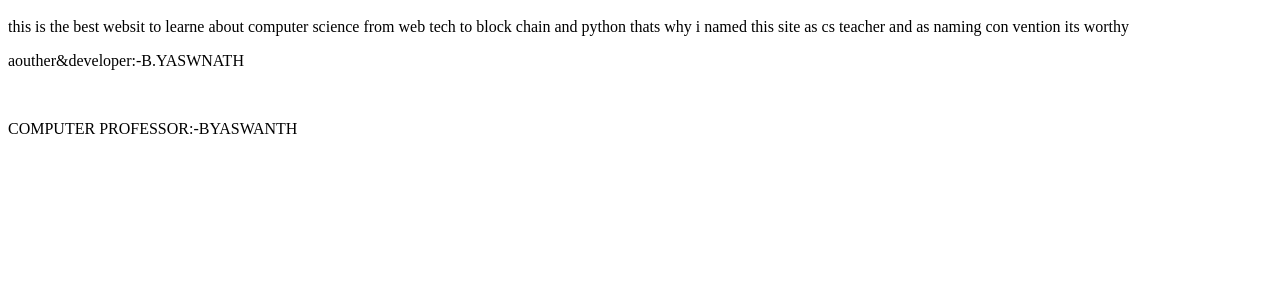
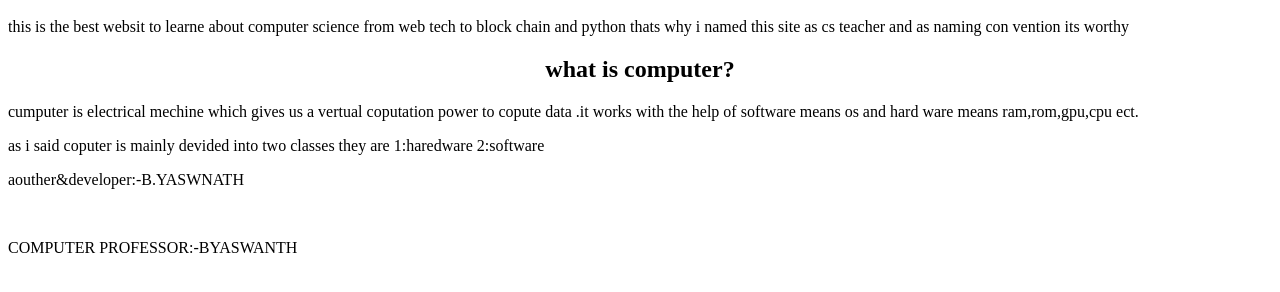
Before and after one commit to varutheking-04/cs_teacher, a plain HTML site: page index.html in a window 1280 px wide. Shown: the part 48-340 px from the top of the page. Drawn offline with Linux system fonts and the light colour scheme.

Commit message:
addedsfhw

```diff
--- a/index.html
+++ b/index.html
@@ -10,11 +10,14 @@
 
     <center><div class="logo" ><h1>CsTeacher</h1></div></center>
    <p class="introtowe">this is the best websit to learne about computer science from web tech to block chain and python thats why i named this site as cs teacher and as naming con vention its worthy</p>
-   <footer>
+
+    <center> <h2>what is computer?</h2></center>
+    <p>cumputer is electrical mechine which gives us a vertual coputation power to copute data .it works with the help of software means os and hard ware means ram,rom,gpu,cpu ect.</p>
+    <p>as i said coputer is mainly devided into two classes they are 1:haredware 2:software</p>
     <p>aouther&developer:-B.YASWNATH</p>
-    <br><P>COMPUTER PROFESSOR:-BYASWANTH</P>
-   </footer>
+    <br><p>COMPUTER PROFESSOR:-BYASWANTH</p>
 
 
 </body>
+
 </html>
```
